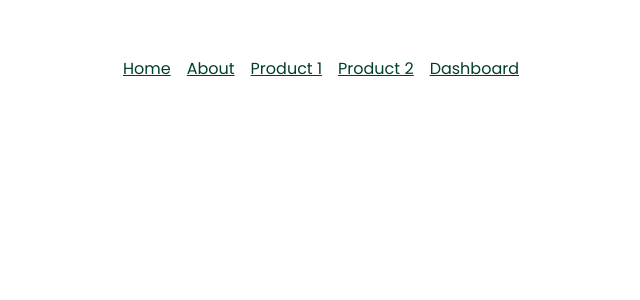
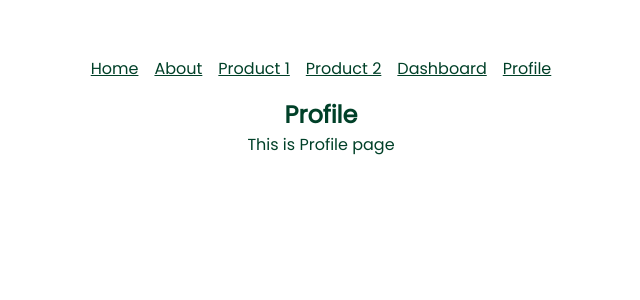
Before and after one commit to Juxn89/react-advanced-platzi, a React (Vite) app: page /profile in a window 1280 px wide. Shown: the top 300 px of the page, without its empty margins (359-999 px from the left). Built offline with nearby package versions, Linux system fonts and the light colour scheme.

Commit message:
Protected routes and not found page

```diff
--- a/src/App.tsx
+++ b/src/App.tsx
@@ -5,6 +5,10 @@ import { Home } from "./components/Home"
 // import { Settings } from "./components/Settings"
 import { Dashboard } from "./components/Dashboard"
 import { Overview } from "./components/Overview"
+import { Profile } from './components/Profile'
+import { ProtectedRoute } from './components/ProtectedRoute'
+import { NotFound } from './components/NotFound'
+
 const Settings = lazy(() => import('./components/Settings'))
 
 function App() {
@@ -29,6 +33,9 @@ function App() {
 					<li>
 						<Link to={ '/dashboard' }>Dashboard</Link>
 					</li>
+					<li>
+						<Link to={ '/profile' }>Profile</Link>
+					</li>
 				</ul>
 
 				<Routes>
@@ -43,6 +50,12 @@ function App() {
 							</Suspense>
 						 } />
 					</Route>
+					<Route path="/profile" element={
+						<ProtectedRoute isAuthenticated={ true }>
+							<Profile />
+						</ProtectedRoute>
+					}/>
+					<Route path='*' element={ <NotFound /> } />
 				</Routes>
 			</nav>
 		</div>
--- /dev/null
+++ b/src/components/NotFound.tsx
@@ -0,0 +1,6 @@
+
+export const NotFound = () => {
+	return (
+		<div>NotFound</div>
+	)
+}
--- /dev/null
+++ b/src/components/Profile.tsx
@@ -0,0 +1,8 @@
+export const Profile = () => {
+	return(
+		<>
+			<h2>Profile</h2>
+			<p>This is Profile page</p>
+		</>
+	)
+}
--- /dev/null
+++ b/src/components/ProtectedRoute.tsx
@@ -0,0 +1,19 @@
+import { FC, ReactNode } from "react"
+import { Navigate } from "react-router-dom"
+
+interface ProptectedRouteProps {
+	isAuthenticated: boolean,
+	children: ReactNode
+}
+
+export const ProtectedRoute: FC<ProptectedRouteProps> = ({ isAuthenticated, children }) => {
+
+	if(!isAuthenticated)
+		return <Navigate to={ '/' } />
+
+	return(
+		<>
+			{ children }
+		</>
+	)
+}
```
